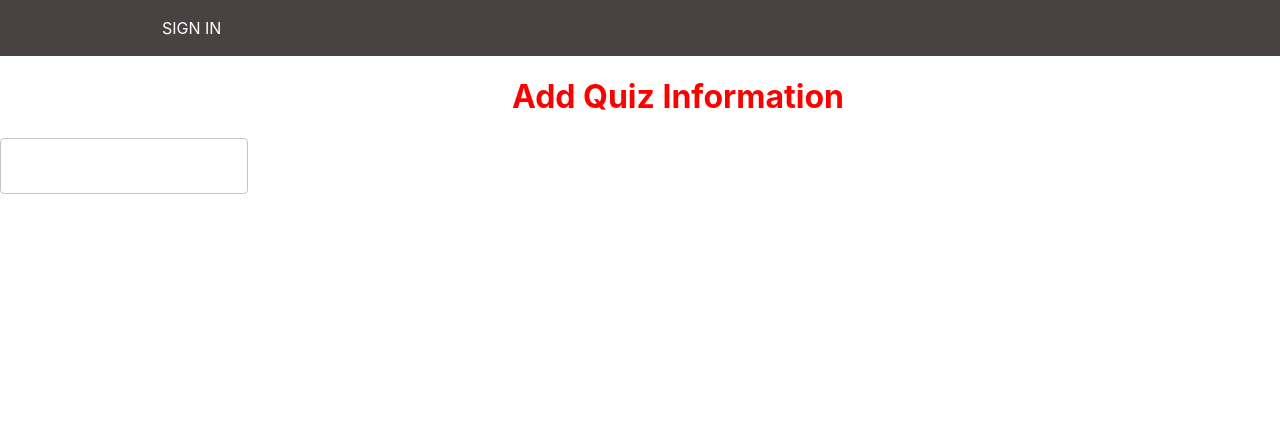
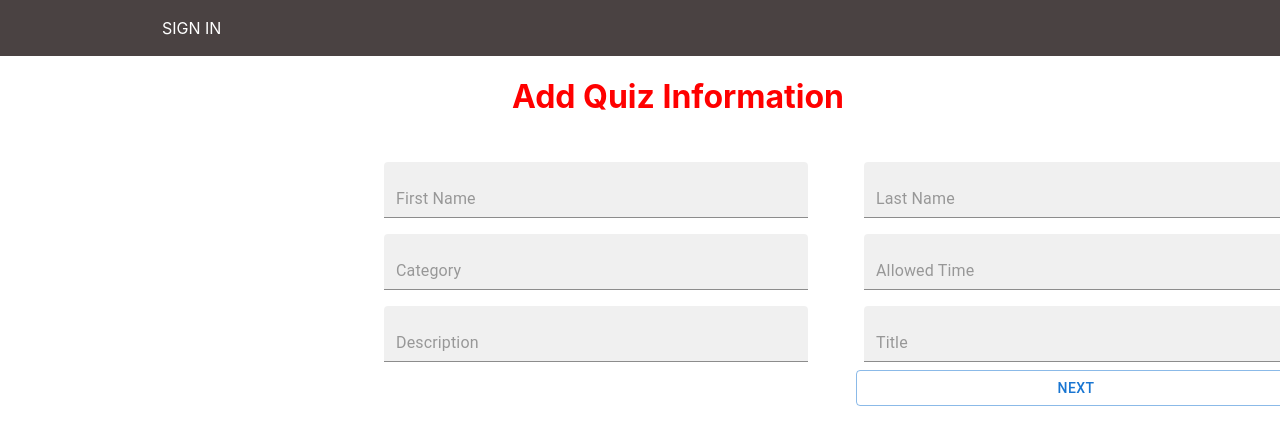
Before and after one commit to NichWayoe/Quizzy, a React (Create React App) app: page /createquiz in a window 1280 px wide. Shown: the top 444 px of the page. Built offline with nearby package versions, Linux system fonts and the light colour scheme; no server answers.

Commit message:
UI complete for create quiz

```diff
--- /dev/null
+++ b/src/Components/AddQuizForm.react.js
@@ -0,0 +1,24 @@
+import React from 'react'
+import { FormControl, TextField, Grid, Button } from '@mui/material';
+
+function AddQuizForm(props) {
+    const {button, onClick}=props
+    return (
+        <div>
+               <Grid container spacing={5} sx={{ padding:2, height:"50%", marginLeft:40, borderRadius:"10%"}}>
+                <Grid container item xs={12} direction="column">
+
+                    <TextField variant="filled" placeholder="Add Question here" sx={{padding:1}}/>
+                    <TextField variant="filled" placeholder="Add correct option" sx={{padding:1}}/>
+                    <TextField variant="filled" placeholder="Add second option" sx={{padding:1}}/>
+                    <TextField variant="filled" placeholder="Add third option" sx={{padding:1}}/>
+                    <TextField variant="filled" placeholder="Add fourth option" sx={{padding:1}}/>
+                    <Button variant="outlined" onClick={onClick}>{button}</Button>
+
+                    </Grid>
+                </Grid>
+        </div>
+    )
+}
+
+export default AddQuizForm
--- a/src/Components/InformationComponent.react.js
+++ b/src/Components/InformationComponent.react.js
@@ -1,7 +1,9 @@
 import React from 'react'
 import { FormControl, TextField, Grid, Button } from '@mui/material';
-function InformationComponent() {
+function InformationComponent(props) {
+    const {button, onClick} = props;
     return (
+
         <div>
             <Grid container spacing={5} sx={{ padding:2, height:"50%", marginLeft:40, borderRadius:"10%"}}>
                 <Grid container item xs={6} direction="column">
@@ -15,7 +17,7 @@ function InformationComponent() {
                 <TextField variant="filled" placeholder="Last Name" sx={{padding:1}}/>
                 <TextField variant="filled" placeholder="Allowed Time" sx={{padding:1}}/>
                 <TextField variant="filled" placeholder="Title" sx={{padding:1}}/>
-                <Button variant="outlined" sx={{padding:1, marginTop:10}}> Next</Button>
+                <Button variant="outlined" onClick={onClick}>{button}</Button>
                 </Grid>
             </Grid>
         </div>
--- a/src/Views/CreateQuizView.react.js
+++ b/src/Views/CreateQuizView.react.js
@@ -1,15 +1,27 @@
 import { FormControl, TextField, Grid, Button } from '@mui/material';
 import InformationComponent from "../Components/InformationComponent.react"
+import AddQuizForm from "../Components/AddQuizForm.react"
 import React, { useState } from 'react';
 
 export default function CreateQuizView() {
-    const [flag, setFlag] = useState(false);
+    const [flag, setFlag] = useState(true);
     const [title,setTitle]=useState("Add Quiz Information")
-    return <div>
-        <h1 style={{marginLeft:"40%", color:"red"}}>{title}</h1>
+    const [button, setButton]= useState("Next")
+    function handleOnclick(e){
+        setFlag(false)
+        if (flag){
+            setButton("Next")
+            setTitle("Add Quiz Information")
+        }
+        else{
+            setButton("Submit")
+            setTitle("Add quiz questions")
+        }
+    }
+        return <div>
+        <h1 style={{color:"red", marginLeft:"40%"}}>{title}</h1>
         <FormControl >
-            {flag?<InformationComponent/>: <TextField/> }
-
+            {flag?<InformationComponent onClick={handleOnclick} button={button}/>: <AddQuizForm onClick={handleOnclick}/> }
         </FormControl>
     </div>
 
--- a/src/Views/HomeView.react.js
+++ b/src/Views/HomeView.react.js
@@ -19,12 +19,12 @@ function HomeView(props) {
     }
   };
 if (categoryCards) {
-    return
+    return (
         <div style={styles.surface}>
             <div style={styles.grid}>
                 {categoryCards}
             </div>
-        </div>
+        </div>)
 }
 else {
     return(<Box sx={{ display: 'flex' }}>
```
